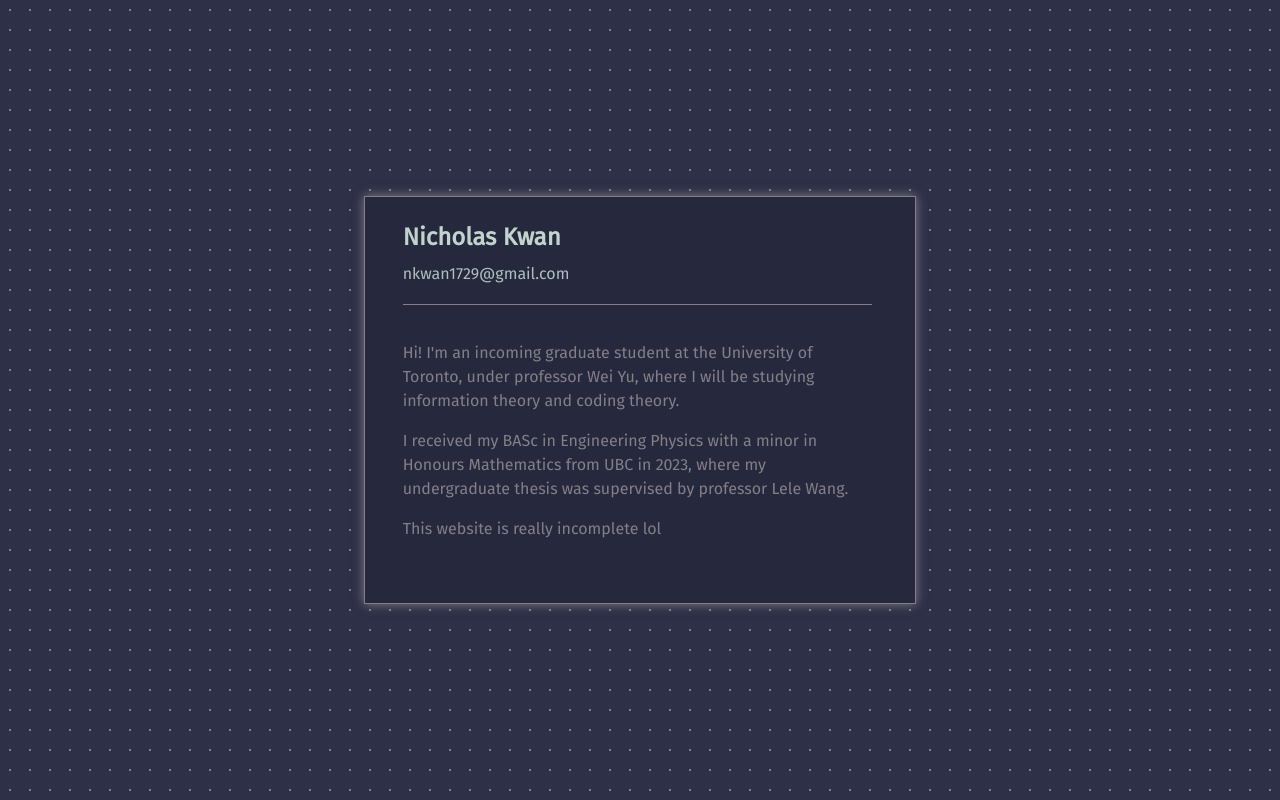
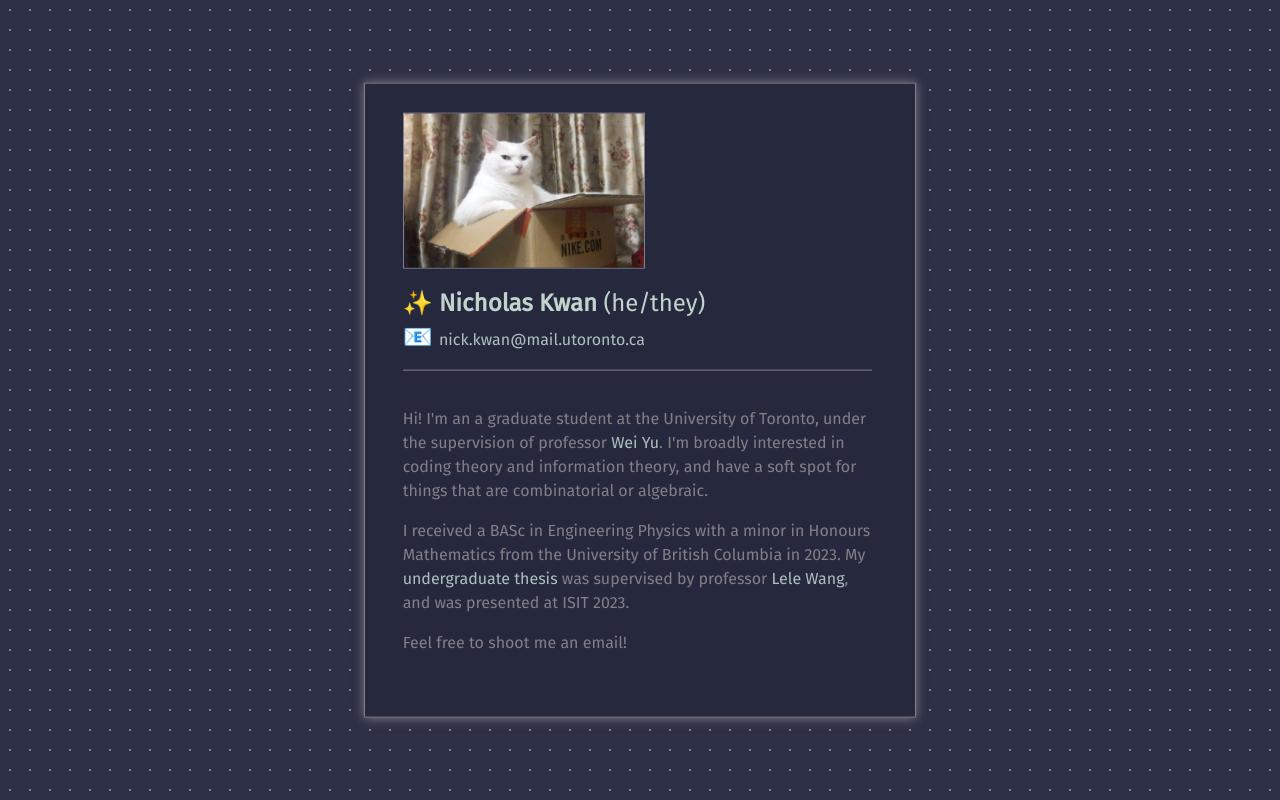
Before and after one commit to horribleslug/horribleslug.github.io, a plain HTML site: page index.html in a window 1280 px wide. Drawn offline with Linux system fonts and the light colour scheme.

Commit message:
updated 10/20

```diff
--- a/css/style.css
+++ b/css/style.css
@@ -128,8 +128,12 @@ footer {
   display: flex;
   justify-content: space-between;
 }
-
-
+.notbold{
+  font-weight:normal
+}
+img {
+  border: 1px solid var(--c-grey);
+}
 main p, footer a { font-weight: 400; }
 header, footer { padding: 16px 0; }
 
--- a/index.html
+++ b/index.html
@@ -7,23 +7,25 @@
 
   <html>
     <head>
-      <title>Hi :)</title>
+      <title>👋 Hi!</title>
     </head>
     <body>
       <div class="container">
         <section>
+          <br>
+          <img src="cat.jpg" width = "240" alt="cat">
             <header>
               <h1>
-              Nicholas Kwan
+                ✨ Nicholas Kwan <span class="notbold">(he/they)</span>
               </h1>
               <h2>
-                <font size="-0.5"><a href="mailto:nkwan1729@gmail.com">nkwan1729@gmail.com</a></font>
+                📧 <font size="-0.5"><a href="mailto:nick.kwan@mail.utoronto.ca">nick.kwan@mail.utoronto.ca</a></font>
               </h2>
               <br>
               <main>
-                <p>Hi! I'm an incoming graduate student at the University of Toronto, under professor Wei Yu, where I will be studying information theory and coding theory. </p>
-                <p>I received my BASc in Engineering Physics with a minor in Honours Mathematics from UBC in 2023, where my undergraduate thesis was supervised by professor Lele Wang.</p>
-                <p>This website is really incomplete lol</p>
+                <p>Hi! I'm an a graduate student at the University of Toronto, under the supervision of professor <a href:="https://www.comm.utoronto.ca/~weiyu/">Wei Yu</a>. I'm broadly interested in coding theory and information theory, and have a soft spot for things that are combinatorial or algebraic.</p>
+                <p>I received a BASc in Engineering Physics with a minor in Honours Mathematics from the University of British Columbia in 2023. My <a href:"https://arxiv.org/abs/2305.05112">undergraduate thesis</a> was supervised by professor <a href="https://sites.google.com/site/wanglele1986/">Lele Wang</a>, and was presented at ISIT 2023.</p>
+                <p>Feel free to shoot me an email!</p>
               </main>
             </header>
         </section>
```
